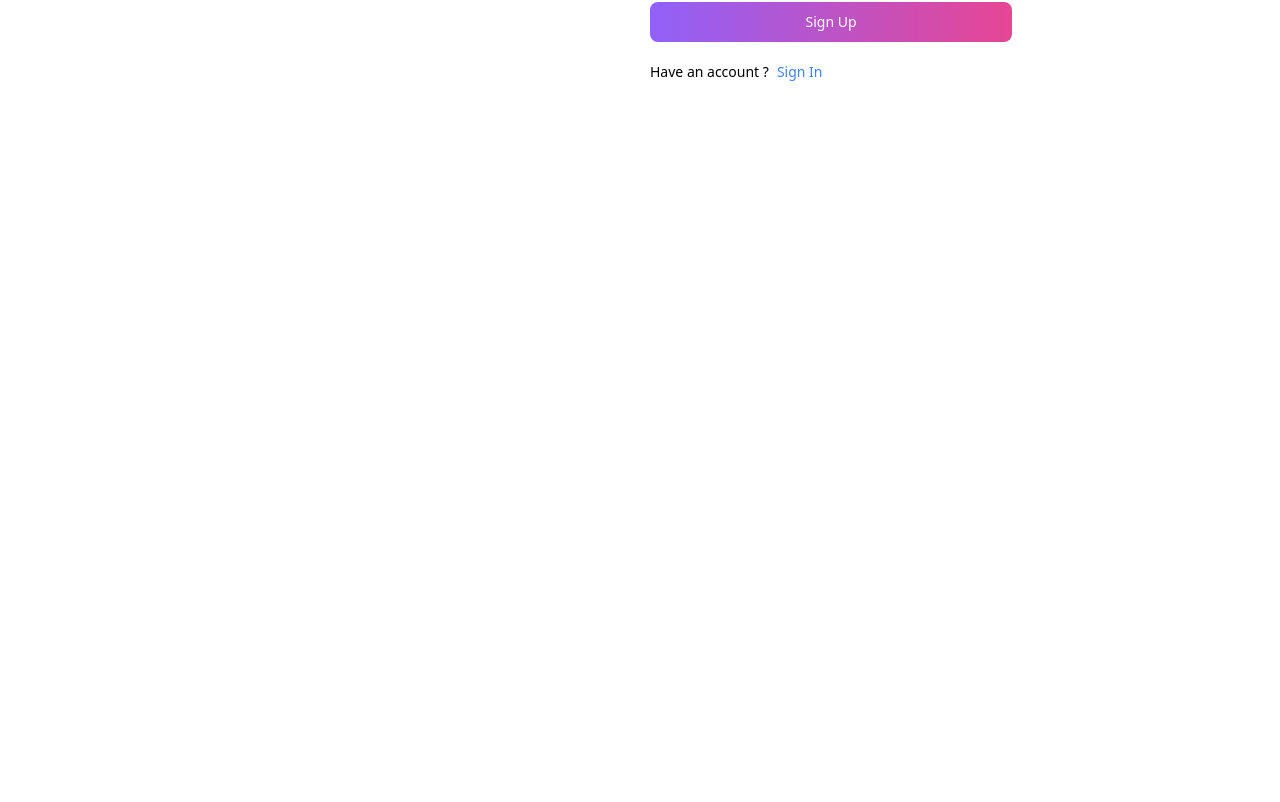
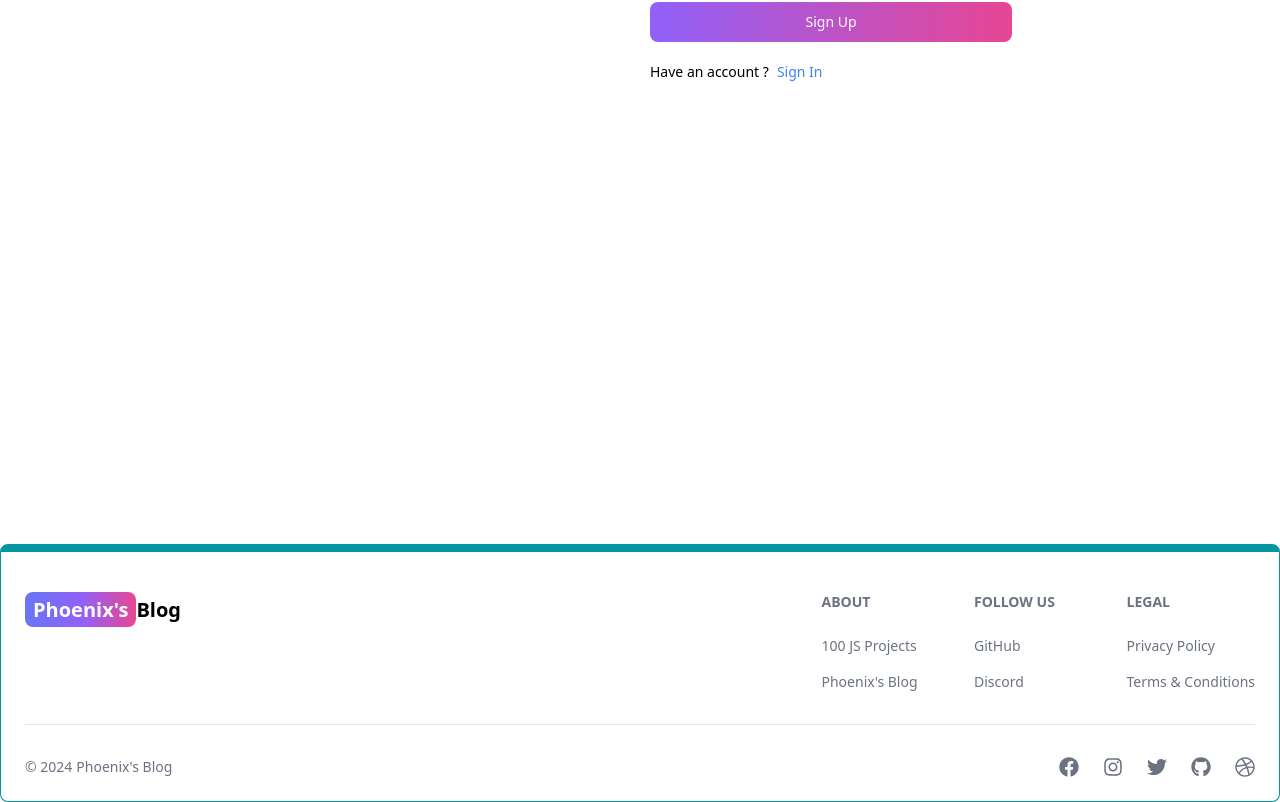
Before and after one commit to VishwasPrabhu18/MERN-Blog-App, a React (Vite) app in the folder client/: page /sign-up in a window 1280 px wide. Shown: the part 400-1202 px from the top of the page. Before the commit the page ends 944 px from the top, so only its background shows below. Built offline with nearby package versions, Linux system fonts and the light colour scheme.

Commit message:
Completed Footer component

```diff
--- a/client/src/App.jsx
+++ b/client/src/App.jsx
@@ -1,6 +1,7 @@
 import { BrowserRouter as Router, Routes, Route } from 'react-router-dom'
 import { About, Dashboard, Home, Projects, SignIn, SignUp } from './pages'
-import Header from './components/Header'
+import { FooterComp, Header } from './components/index.js'
+
 
 const App = () => {
   return (
@@ -14,6 +15,7 @@
         <Route path="/sign-in" element={<SignIn />} />
         <Route path="/sign-up" element={<SignUp />} />
       </Routes>
+      <FooterComp />
     </Router>
   )
 }
--- /dev/null
+++ b/client/src/components/FooterComp.jsx
@@ -0,0 +1,71 @@
+import { Footer } from "flowbite-react"
+import { Link } from "react-router-dom";
+import { FaFacebook, FaInstagram, FaTwitter, FaGithub, FaDribbble } from "react-icons/fa"
+
+const FooterComp = () => {
+  return (
+    <Footer container className="border border-t-8 border-teal-500">
+      <div className="w-full max-w-7xl mx-auto">
+        <div className="grid w-full justify-between sm:flex md:grid-cols-1">
+          <div className="mt-5">
+            <Link to="/" className="self-center whitespace-nowrap text-lg sm:text-xl font-semibold dark:text-white">
+              <span className="px-2 py-1 bg-gradient-to-r from-indigo-500 via-purple-500 to-pink-500 rounded-lg text-white">Phoenix&apos;s</span>
+              Blog
+            </Link>
+          </div>
+
+          <div className="grid grid-cols-2 gap-8 mt-4 sm:grid-cols-3 sm:gap-6">
+            <div className="">
+              <Footer.Title title="About" />
+              <Footer.LinkGroup col>
+                <Footer.Link href="https://www.github.com" target="_blank" rel="noopener noreferrer">
+                  100 JS Projects
+                </Footer.Link>
+                <Footer.Link href="/about" target="_blank" rel="noopener noreferrer">
+                  Phoenix&apos;s Blog
+                </Footer.Link>
+              </Footer.LinkGroup>
+            </div>
+            <div className="">
+              <Footer.Title title="Follow us" />
+              <Footer.LinkGroup col>
+                <Footer.Link href="https://www.github.com/VishwasPrabhu18" target="_blank" rel="noopener noreferrer">
+                  GitHub
+                </Footer.Link>
+                <Footer.Link href="#">
+                  Discord
+                </Footer.Link>
+              </Footer.LinkGroup>
+            </div>
+            <div className="">
+              <Footer.Title title="Legal" />
+              <Footer.LinkGroup col>
+                <Footer.Link href="#" target="_blank" rel="noopener noreferrer">
+                  Privacy Policy
+                </Footer.Link>
+                <Footer.Link href="#">
+                  Terms &amp; Conditions
+                </Footer.Link>
+              </Footer.LinkGroup>
+            </div>
+          </div>
+        </div>
+
+        <Footer.Divider />
+        <div className="w-full sm:flex sm:items-center sm:justify-between">
+          <Footer.Copyright href="#" by="Phoenix's Blog" year={new Date().getFullYear()} />
+
+          <div className="flex gap-6 sm:mt-0 mt-4 sm:justify-center">
+            <Footer.Icon href="#" icon={FaFacebook} />
+            <Footer.Icon href="#" icon={FaInstagram} />
+            <Footer.Icon href="#" icon={FaTwitter} />
+            <Footer.Icon href="https://github.com/VishwasPrabhu18" icon={FaGithub} target="_blank" />
+            <Footer.Icon href="#" icon={FaDribbble} />
+          </div>
+        </div>
+      </div>
+    </Footer>
+  )
+}
+
+export default FooterComp
--- /dev/null
+++ b/client/src/components/index.js
@@ -0,0 +1,2 @@
+export { default as Header } from './Header';
+export { default as FooterComp } from './FooterComp';
```
